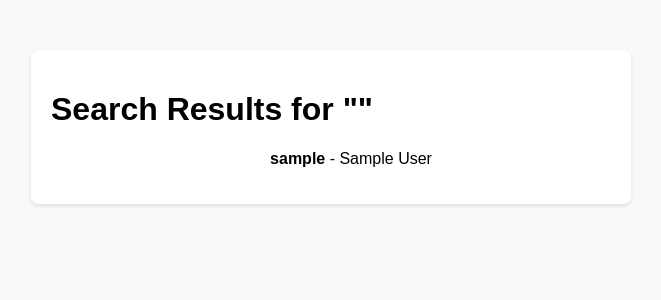
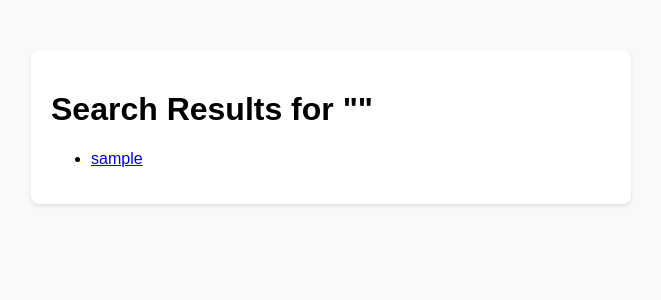
Before and after one commit to ssko7098/Harmonize, a Django app: page /search/ in a window 1280 px wide. Shown: the part 65-365 px from the top of the page, without its empty margins (309-970 px from the left). Run offline with Django 5.2, Linux system fonts and the light colour scheme; the visitor is signed in with stand-in values (Sample User, id 1); data comes from the database, SQL or seed files in the repository; parts of the project's set-up code (start-up, migrations or seed data) failed here and were passed over.

Commit message:
users can now view other users profile by searching their username

```diff
--- a/mysite/frontend/templates/base.html
+++ b/mysite/frontend/templates/base.html
@@ -23,7 +23,7 @@
                     </form>
 
                     {% if not user.is_admin %}
-                        <a href="{% url 'profile' %}">My Profile</a>
+                        <a href="{% url 'profile' user.username %}">My Profile</a>
                         <a href="{% url 'profile_settings' %}">Profile Settings</a>
                     {% endif %}
 
--- a/mysite/frontend/templates/users/profile.html
+++ b/mysite/frontend/templates/users/profile.html
@@ -6,11 +6,11 @@
 {% block content %}
     <body>
         <div class="container">
-            <h1>{{ user.username }}'s Profile </h1>
+            <h1>{{ user_profile.user.username }}'s Profile</h1>
             <img src="{% static 'images/default_cover.png' %}" alt="Single Cover" id="cover-preview">
             <div class="profile-info">
-                <p><strong>Full Name:</strong> {{ user.full_name }}</p>
-                <p><strong> Biography:</strong> {{ profile.bio }}</p>
+                <p><strong>Full Name:</strong> {{ user_profile.user.full_name }}</p>
+                <p><strong>Bio:</strong> {{ user_profile.bio }}</p>
 
                 <h2>Singles</h2>
 
--- a/mysite/frontend/templates/users/search_results.html
+++ b/mysite/frontend/templates/users/search_results.html
@@ -10,7 +10,7 @@
             <ul>
             {% if users.exists %}
                 {% for user in users %}
-                    <p><strong>{{ user.username }}</strong> - {{ user.full_name }} </p>
+                    <li><a href="{% url 'profile' user.username %}">{{ user.username }}</a></li>
                 {% endfor %}
             {% else %}
                 <p>No results found matching the query.</p>
--- a/mysite/users/urls.py
+++ b/mysite/users/urls.py
@@ -8,7 +8,7 @@ urlpatterns = [
     path('login/', views.login_view, name='login'),
     path('logout/', views.logout_view, name='logout'),
     path('search/', views.search_view, name='search'),
-    path('profile/', views.profile_view, name='profile'),
+    path('profile/<str:username>/', views.profile_view, name='profile'),
     path('profile_settings/', views.profile_settings_view, name='profile_settings'),
     path('admin_dashboard/', views.admin_dashboard, name='admin_dashboard'),
     path('delete_user/<int:user_id>/', views.delete_user, name='delete_user'),
--- a/mysite/users/views.py
+++ b/mysite/users/views.py
@@ -119,16 +119,12 @@ def search_view(request):
 
 
 @login_required
-def profile_view(request):
-    profile = request.user.profile
-    user = request.user
+def profile_view(request, username):
+    # Get the user and profile by username
+    user = get_object_or_404(User, username=username)
+    profile = Profile.objects.get(user=user)
 
-    context = {
-        'profile': profile,
-        'user': user,
-    }
-
-    return render(request, 'users/profile.html', context)
+    return render(request, 'users/profile.html', {'user_profile': profile})
 
 
 
```
